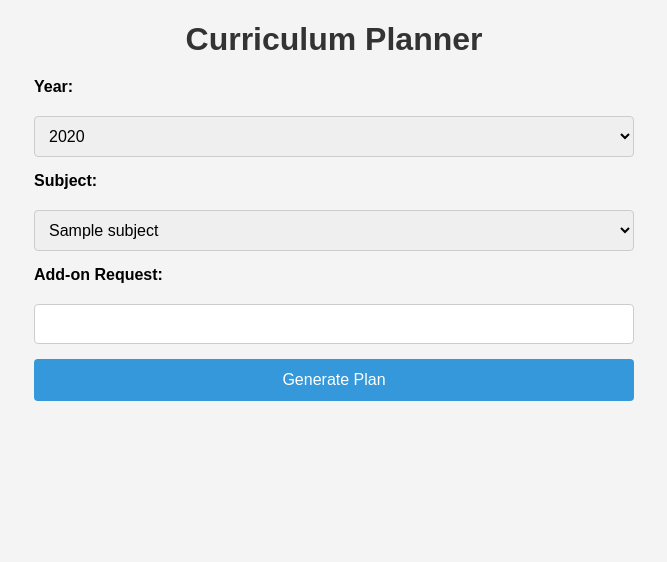
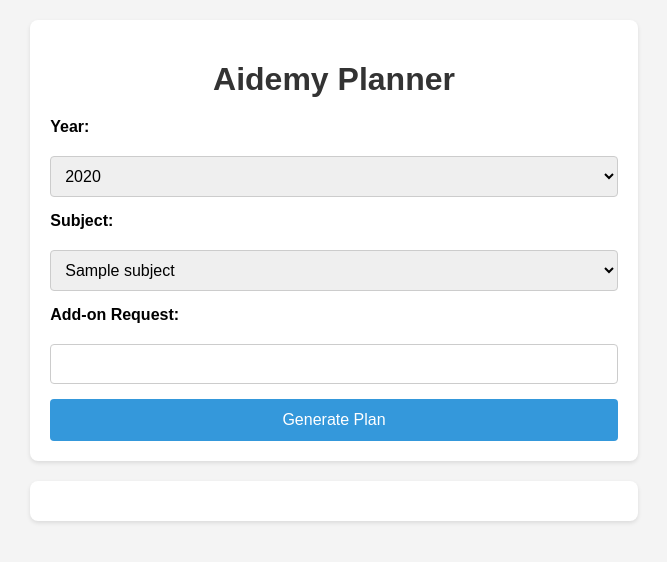
Before and after one commit to suntong/google-ws-aidemy, a Python web app: template portal/templates/index.html in a window 1280 px wide. Shown: the top 562 px of the page, without its empty margins (306-973 px from the left). Run offline with Jinja, Linux system fonts and the light colour scheme; the template is opened without the code that fills it: most values are stand-ins (such as "Sample title", 1, 10 or a date in 2020).

Commit message:
Update index.html

```diff
--- a/planner/templates/index.html
+++ b/planner/templates/index.html
@@ -1,7 +1,7 @@
 <!DOCTYPE html>
 <html>
 <head>
-    <title>Aidemy Course Planner</title>
+    <title>Aidemy Planner</title>
     <style>
 
         #loading-overlay { /* Styles for the loading overlay */
@@ -38,7 +38,11 @@
     <div id="loading-overlay" style="display:none;">  <!-- Initially hidden -->
         <div id="loading-spinner"></div>
     </div>
-    <h1>Curriculum Planner</h1>
+    <div class="card-container">
+        <div class="card-container-wrapper">
+        <div class="card-container">
+        <div class="card">
+            <h1>Aidemy Planner</h1>
             <form method="POST" id="planner-form">
                 <label for="year">Year:</label>
                 <select name="year" id="year">
@@ -59,9 +63,15 @@
 
                 <button type="submit">Generate Plan</button>
             </form>
+        </div>
+        <div class="card">
+            <div id="markdown-output"></div>
+        </div>
+        </div>
+        </div>
+    </div>
 
-
-    <div id="markdown-output"></div>  <!-- Markdown output OUTSIDE the form -->
+    <!-- Markdown output OUTSIDE the form -->
 
     <script src="https://cdn.jsdelivr.net/npm/marked/marked.min.js"></script>
     <script>
```
Lines whose indentation alone changed are shown as unchanged.
